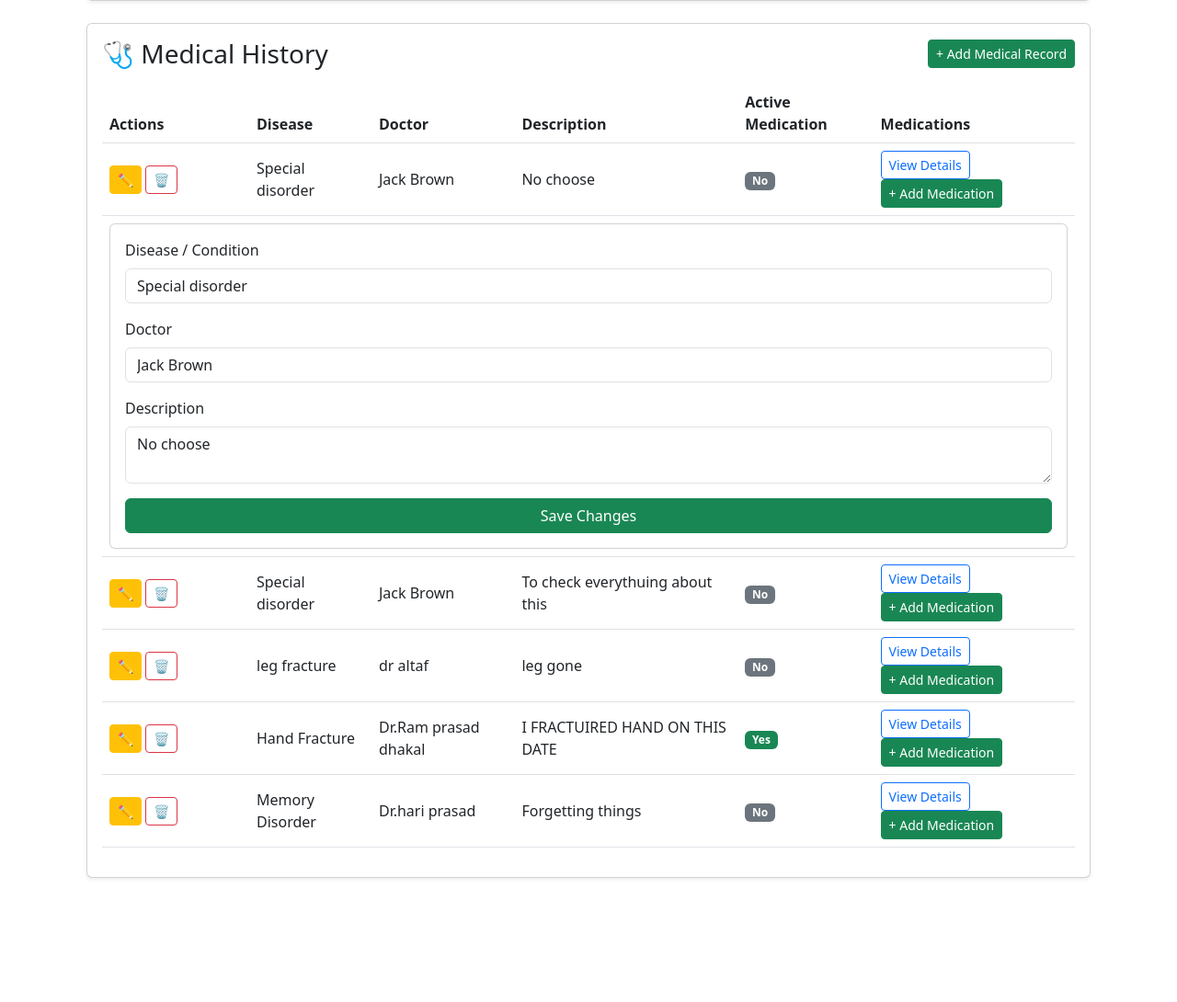
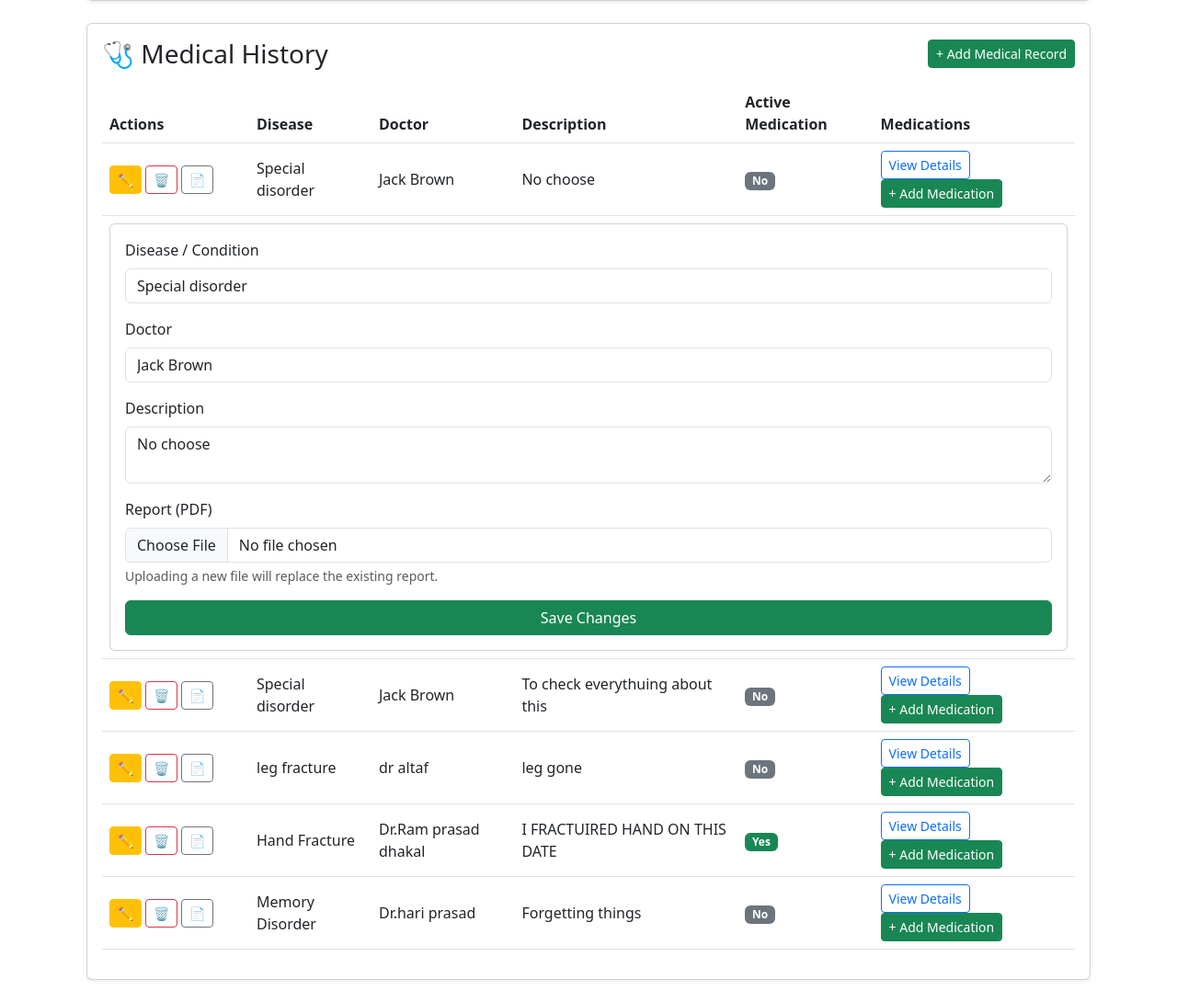
Before and after one commit to anishrijal412/Health_Support_Application, a Flask app: page /profile in a window 1280 px wide, after a click on "✏️". Shown: the part 321-1411 px from the top of the page at 92% size. Before the commit the page ends 1277 px from the top, so only its background shows below. Run offline with Flask 3, Linux system fonts and the light colour scheme; a user stored in the database is signed in.

Commit message:
next level changes

```diff
--- a/app.py
+++ b/app.py
@@ -3,6 +3,8 @@ from flask import Flask
 from extensions import db, bcrypt, login_manager, mail
 from flask_login import current_user
 from datetime import datetime
+from sqlalchemy import inspect, text
+from sqlalchemy.exc import NoSuchTableError
 
 def create_app():
     app = Flask(__name__)
@@ -12,6 +14,8 @@ def create_app():
     app.config['SECRET_KEY'] = 'dev-secret-key'
     app.config['SQLALCHEMY_DATABASE_URI'] = f"sqlite:///{os.path.join(basedir, 'instance', 'mental_health.db')}"
     app.config['SQLALCHEMY_TRACK_MODIFICATIONS'] = False
+    app.config['MEDICAL_REPORT_UPLOAD_FOLDER'] = os.path.join(basedir, 'instance', 'medical_reports')
+    app.config['MEDICAL_REPORT_ALLOWED_EXTENSIONS'] = {'pdf'}
 
     # ✅ Gmail SMTP config (for password reset)
     app.config['MAIL_SERVER'] = 'smtp.gmail.com'
@@ -42,13 +46,11 @@ def create_app():
     app.register_blueprint(appointments_bp)
     app.register_blueprint(medications_bp)
 
-
     # ✅ Import models (this MUST happen before db.create_all)
     from models.profile import Profile
     from models.medical_history import MedicalHistory
-    from models.medication import Medication   # 👈 NEW
+    from models.medication import Medication
     from models.appointment import Appointment
-
 
     @app.context_processor
     def inject_notifications():
@@ -78,12 +80,27 @@ def create_app():
             'notification_count': notification_count
         }
 
+    # ✅ Ensure upload folder exists
+    os.makedirs(app.config['MEDICAL_REPORT_UPLOAD_FOLDER'], exist_ok=True)
 
-    # ✅ Create DB tables
+    # ✅ Create DB tables and add missing column
     with app.app_context():
+        inspector = inspect(db.engine)
+        try:
+            columns = {column['name'] for column in inspector.get_columns('medical_histories')}
+        except NoSuchTableError:
+            columns = set()
+
+
+        if columns and 'report_filename' not in columns:
+            with db.engine.begin() as connection:
+                connection.execute(
+                    text("ALTER TABLE medical_histories ADD COLUMN report_filename VARCHAR(255)")
+                )
+
         db.create_all()
 
-    return app
+    return app  # ✅ Now correctly indented INSIDE the function
 
 
 if __name__ == "__main__":
--- a/models/medical_history.py
+++ b/models/medical_history.py
@@ -9,19 +9,21 @@ class MedicalHistory(db.Model):
     disease = db.Column(db.String(100), nullable=False)
     doctor = db.Column(db.String(100))
     description = db.Column(db.Text)
+    report_filename = db.Column(db.String(255))
     created_at = db.Column(db.DateTime, default=datetime.utcnow)
+
 
     # ✅ Relationship to medications
     medications = db.relationship('Medication', backref='medical_history', cascade='all, delete-orphan')
 
     @property
     def has_active_medications(self):
-        """Return True if at least one medication is active (today is between start and end dates)."""
-        today = date.today()
-        for med in self.medications:
-            if med.start_date and med.end_date and med.start_date <= today <= med.end_date:
-                return True
-        return False
+        """Return True if at least one related medication is currently active."""
+        return any(med.is_active for med in self.medications)
 
     def __repr__(self):
         return f"<MedicalHistory {self.disease}>"
+
+@property
+def has_report(self):
+        return bool(self.report_filename)
--- a/routes/profile.py
+++ b/routes/profile.py
@@ -1,11 +1,14 @@
 # routes/profile.py
-from flask import Blueprint, render_template, request, redirect, url_for, flash
+import os
+import uuid
+from flask import Blueprint, render_template, request, redirect, url_for, flash, current_app, send_from_directory
 from flask_login import login_required, current_user
 from datetime import datetime
 from extensions import db
 from models.profile import Profile
 from models.medical_history import MedicalHistory
 from models.medication import Medication
+from werkzeug.utils import secure_filename
 
 profile_bp = Blueprint('profile', __name__)
 
@@ -70,12 +73,20 @@ def add_medical_history():
     if not disease:
         flash('Disease/Condition is required.', 'warning')
         return redirect(url_for('profile.manage_profile'))
+    report_upload = request.files.get('report_file')
+    report_filename = None
+    if report_upload and report_upload.filename:
+        if not _allowed_report(report_upload.filename):
+            flash('Only PDF report files are allowed.', 'warning')
+            return redirect(url_for('profile.manage_profile'))
+        report_filename = _save_report_file(report_upload)
 
     rec = MedicalHistory(
         profile_id=profile.id,
         disease=disease,
         doctor=doctor,
-        description=description
+        description=description,
+        report_filename=report_filename
     )
     db.session.add(rec)
     db.session.commit()
@@ -100,6 +111,13 @@ def edit_medical_history(record_id):
     rec.disease     = (request.form.get('disease') or '').strip()
     rec.doctor      = request.form.get('doctor') or None
     rec.description = request.form.get('description') or None
+    report_upload = request.files.get('report_file')
+    if report_upload and report_upload.filename:
+        if not _allowed_report(report_upload.filename):
+            flash('Only PDF report files are allowed.', 'warning')
+            return redirect(url_for('profile.manage_profile'))
+        _delete_report_file(rec.report_filename)
+        rec.report_filename = _save_report_file(report_upload)
 
     if not rec.disease:
         flash('Disease/Condition is required.', 'warning')
@@ -124,11 +142,43 @@ def delete_medical_history(record_id):
         flash('Unauthorized action.', 'danger')
         return redirect(url_for('profile.manage_profile'))
 
+    _delete_report_file(rec.report_filename)
+
     db.session.delete(rec)
     db.session.commit()
     flash('Medical record deleted.', 'info')
     return redirect(url_for('profile.manage_profile'))
 
+profile_bp.route('/profile/medical-history/<int:record_id>/report', methods=['GET'])
+
+@profile_bp.route('/profile/medical-history/<int:record_id>/report', methods=['GET'])
+@profile_bp.route(
+    '/profile/medical-history/<int:record_id>/report',
+    methods=['GET'],
+    endpoint='view_medical_report'
+)
+@login_required
+
+def serve_medical_report(record_id):
+    profile = Profile.query.filter_by(user_id=current_user.id).first()
+    rec = MedicalHistory.query.get_or_404(record_id)
+
+    if not profile or rec.profile_id != profile.id:
+        flash('Unauthorized action.', 'danger')
+        return redirect(url_for('profile.manage_profile'))
+
+    if not rec.report_filename:
+        flash('No report available for this record.', 'info')
+        return redirect(url_for('profile.manage_profile'))
+
+    folder = current_app.config['MEDICAL_REPORT_UPLOAD_FOLDER']
+
+    return send_from_directory(
+        folder,
+        rec.report_filename,
+        mimetype='application/pdf',
+        as_attachment=False
+    )
 
 # -------- MEDICATION: add (multiple allowed) ----------
 @profile_bp.route('/profile/medical-history/<int:record_id>/medication', methods=['POST'])
@@ -215,3 +265,35 @@ def delete_medication(med_id):
     db.session.commit()
     flash('Medication deleted.', 'info')
     return redirect(url_for('profile.manage_profile'))
+
+
+def _allowed_report(filename):
+    return (
+        '.' in filename and
+        filename.rsplit('.', 1)[1].lower() in current_app.config.get('MEDICAL_REPORT_ALLOWED_EXTENSIONS', set())
+    )
+
+
+def _save_report_file(upload):
+    if not upload or not upload.filename:
+        return None
+
+    if not _allowed_report(upload.filename):
+        return None
+
+    folder = current_app.config['MEDICAL_REPORT_UPLOAD_FOLDER']
+    os.makedirs(folder, exist_ok=True)
+    safe_name = secure_filename(upload.filename)
+    unique_name = f"{uuid.uuid4().hex}_{safe_name}"
+    upload.save(os.path.join(folder, unique_name))
+    return unique_name
+
+
+def _delete_report_file(filename):
+    if not filename:
+        return
+
+    folder = current_app.config['MEDICAL_REPORT_UPLOAD_FOLDER']
+    path = os.path.join(folder, filename)
+    if os.path.exists(path):
+        os.remove(path)
--- a/templates/profile.html
+++ b/templates/profile.html
@@ -148,6 +148,13 @@
                 <form action="{{ url_for('profile.delete_medical_history', record_id=rec.id) }}" method="POST" class="d-inline">
                   <button type="submit" class="btn btn-sm btn-outline-danger">🗑️</button>
                 </form>
+                 {% if rec.report_filename %}
+                <a class="btn btn-sm btn-outline-secondary" href="{{ url_for('profile.view_medical_report', record_id=rec.id) }}" target="_blank" title="View Report">
+                  📄
+                </a>
+                {% else %}
+                <button class="btn btn-sm btn-outline-secondary" type="button" disabled title="No report uploaded">📄</button>
+                {% endif %}
               </td>
               <td>{{ rec.disease }}</td>
               <td>{{ rec.doctor }}</td>
@@ -182,8 +189,8 @@
             <!-- Edit Medical Record Form -->
             <tr class="collapse" id="editRecForm{{ rec.id }}">
               <td colspan="6">
-                <form method="POST" action="{{ url_for('profile.edit_medical_history', record_id=rec.id) }}" class="card card-body">
-                  <div class="mb-3">
+                <form method="POST" action="{{ url_for('profile.edit_medical_history', record_id=rec.id) }}" class="card card-body" enctype="multipart/form-data">
+                <div class="mb-3">
                     <label class="form-label">Disease / Condition</label>
                     <input type="text" name="disease" class="form-control" value="{{ rec.disease }}" required>
                   </div>
@@ -194,6 +201,13 @@
                   <div class="mb-3">
                     <label class="form-label">Description</label>
                     <textarea name="description" class="form-control">{{ rec.description or '' }}</textarea>
+                  </div>
+                  <div class="mb-3">
+                    <label class="form-label">Report (PDF)</label>
+                    <input type="file" name="report_file" accept="application/pdf" class="form-control">
+                    {% if rec.report_filename %}
+                    <div class="form-text">Uploading a new file will replace the existing report.</div>
+                    {% endif %}
                   </div>
                   <button class="btn btn-success" type="submit">Save Changes</button>
                 </form>
@@ -320,7 +334,7 @@
       <!-- Add Medical Record Form -->
       <div class="collapse mt-4" id="addMedicalForm">
         <h5 class="mb-3">Add Medical Record</h5>
-        <form method="POST" action="{{ url_for('profile.add_medical_history') }}">
+        <form method="POST" action="{{ url_for('profile.add_medical_history') }}" enctype="multipart/form-data">
           <div class="row g-3">
             <div class="col-md-6">
               <label class="form-label">Disease / Condition</label>
@@ -333,6 +347,10 @@
             <div class="col-12">
               <label class="form-label">Description</label>
               <textarea name="description" class="form-control" rows="2"></textarea>
+            </div>
+            <div class="col-12">
+              <label class="form-label">Report (PDF)</label>
+              <input type="file" name="report_file" accept="application/pdf" class="form-control">
             </div>
           </div>
           <button type="submit" class="btn btn-success mt-3">Add Medical Record</button>
```
Also changed, not shown: instance/mental_health.db, models/forum.py (added), 5 other files.
